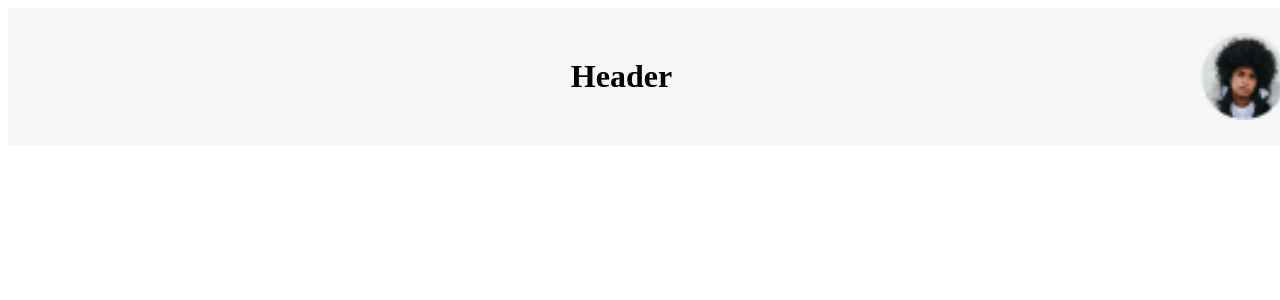
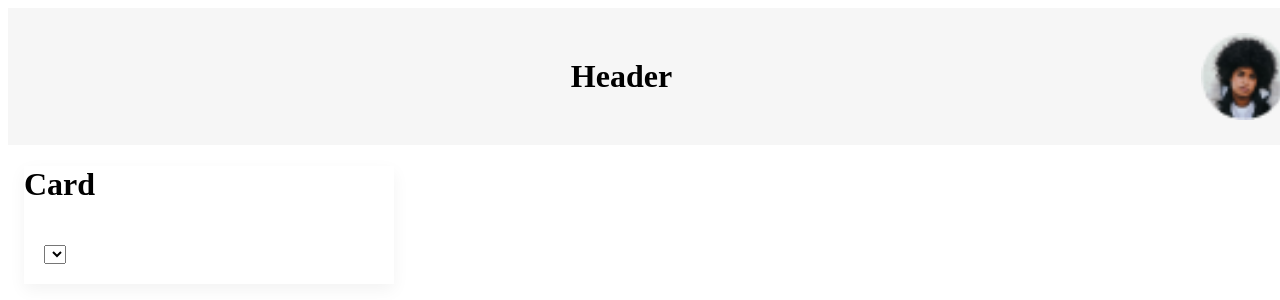
Before and after one commit to helenapaixao/Trustly-Challenge, a React (Create React App) app: page / in a window 1280 px wide. Shown: the top 300 px of the page. Built offline with nearby package versions, Linux system fonts and the light colour scheme.

Commit message:
add eslint

```diff
--- a/package.json
+++ b/package.json
@@ -10,7 +10,11 @@
     "@types/node": "^12.0.0",
     "@types/react": "^17.0.0",
     "@types/react-dom": "^17.0.0",
+    "@typescript-eslint/eslint-plugin": "^4.28.0",
+    "@typescript-eslint/parser": "^4.28.0",
     "axios": "^0.21.1",
+    "eslint": "^7.29.0",
+    "eslint-plugin-react": "^7.24.0",
     "polished": "^4.1.3",
     "react": "^17.0.2",
     "react-dom": "^17.0.2",
--- a/src/App.tsx
+++ b/src/App.tsx
@@ -1,10 +1,14 @@
 import React from 'react';
 import Header from '../src/components/Header'
+import Card from './components/Card';
 
 
 function App() {
   return (
+    <>
    <Header/>
+   <Card/>
+</>
   );
 }
 
--- a/src/components/Button/index.tsx
+++ b/src/components/Button/index.tsx
@@ -3,6 +3,7 @@ import { Container } from "./styles";
 
 type ButtonProps = ButtonHTMLAttributes<HTMLButtonElement>;
 
+// eslint-disable-next-line react/prop-types
 const Button: React.FC<ButtonProps> = ({ children, ...rest }) => (
   <Container {...rest}>{Children}</Container>
 );
--- a/src/components/Card/index.tsx
+++ b/src/components/Card/index.tsx
@@ -1,9 +1,17 @@
 import React from 'react';
-
+import * as S from './styles'
 
 const Card: React.FC = () => {
   return(
-    <h1>Card</h1>
+    <S.Container>
+   <h1>Card</h1>
+   <S.Content>
+     <S.Selects>
+       <select>teste</select>
+     </S.Selects>
+   </S.Content>
+    </S.Container>
+
   )
 }
 
--- a/src/components/Card/styles.ts
+++ b/src/components/Card/styles.ts
@@ -1,8 +1,54 @@
 import styled from 'styled-components';
 
-
 export const Container = styled.div`
-
-
-
+  background: #ffffff;
+  min-width: 300px;
+  box-shadow: 0px 6px 16px rgba(0, 0, 0, 0.05);
+  margin-bottom: 2rem;
+  max-width: 370px;
+  margin-left: 16px;
+  img {
+    width: 100%;
+  }
+  h4 {
+    font-family: 'Open Sans';
+    text-align: center;
+    margin-top: 16px;
+    font-size: 20px;
+  }
+  h3 {
+    font-family: 'Open Sans';
+    text-align: center;
+    margin-top: 10px;
+    font-size: 21px;
+    font-weight: bold;
+  }
+  @media all and (max-width: 769px) {
+    max-width: unset;
+    margin-left: 0px;
+  }
 `;
+export const Selects = styled.div`
+  padding: 10px;
+  display: flex;
+  justify-content: space-between;
+  align-items: flex-end;
+  p {
+    font-size: 14px;
+    line-height: 18px;
+    color: #8d8d8d;
+    margin-right: 10px;
+    margin-bottom: 0px;
+    margin-top: 5px;
+  }
+  div {
+    display: flex;
+  }
+`;
+export const Content = styled.div`
+  padding: 10px;
+  margin-bottom: 2rem !important;
+  & button {
+    margin-bottom: 10px;
+  }
+`;
--- a/src/components/Header/index.tsx
+++ b/src/components/Header/index.tsx
@@ -1,6 +1,8 @@
 import React from 'react';
 import Avatar from '../../assets/images/Avatar.png';
 import * as S from './styles'
+
+
 const Header: React.FC = () => {
   return(
     <>
```
Also changed, not shown: .eslintrc.js (added), 1 other file (tests, documents, lock files or other folders).
